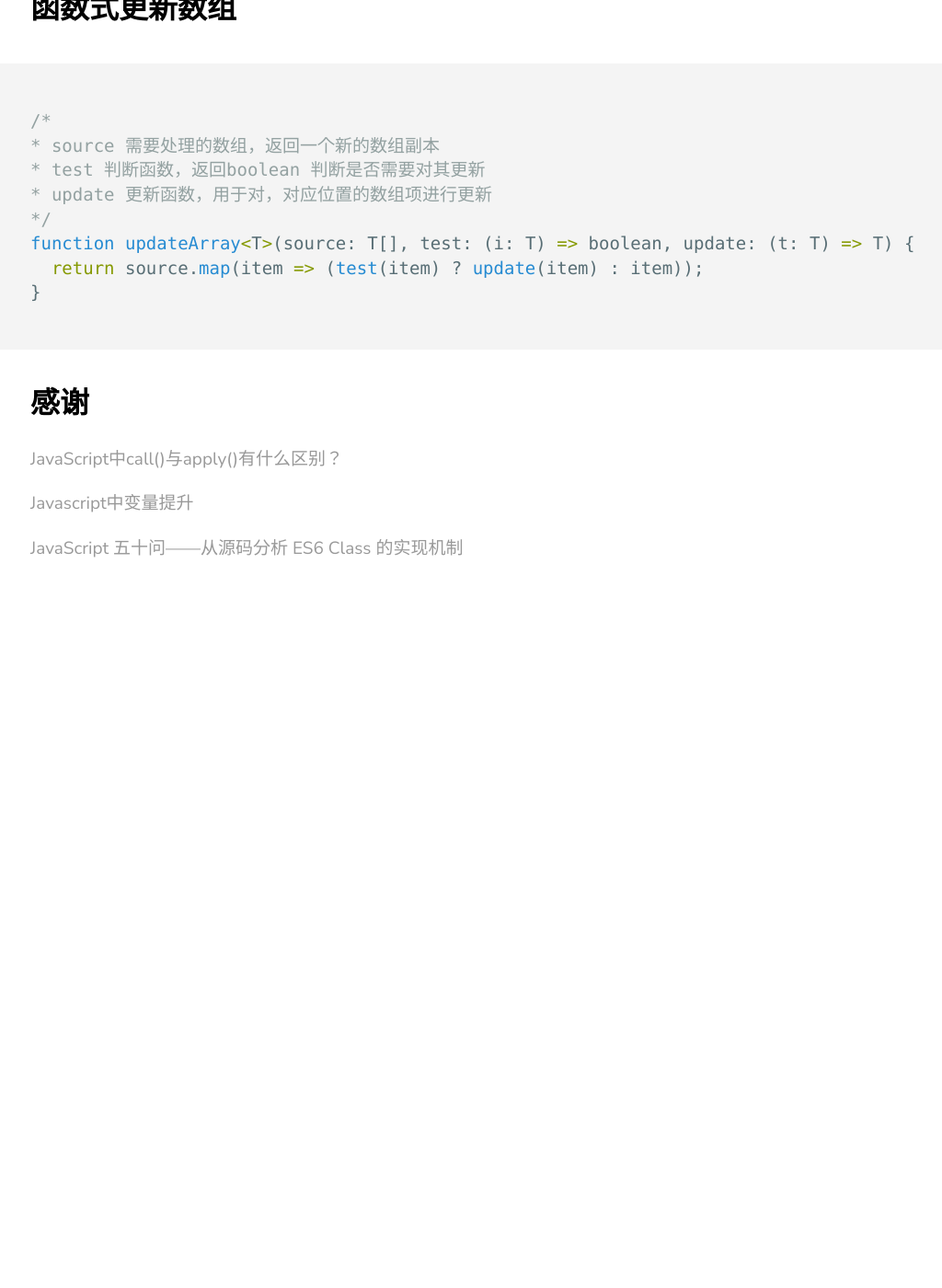
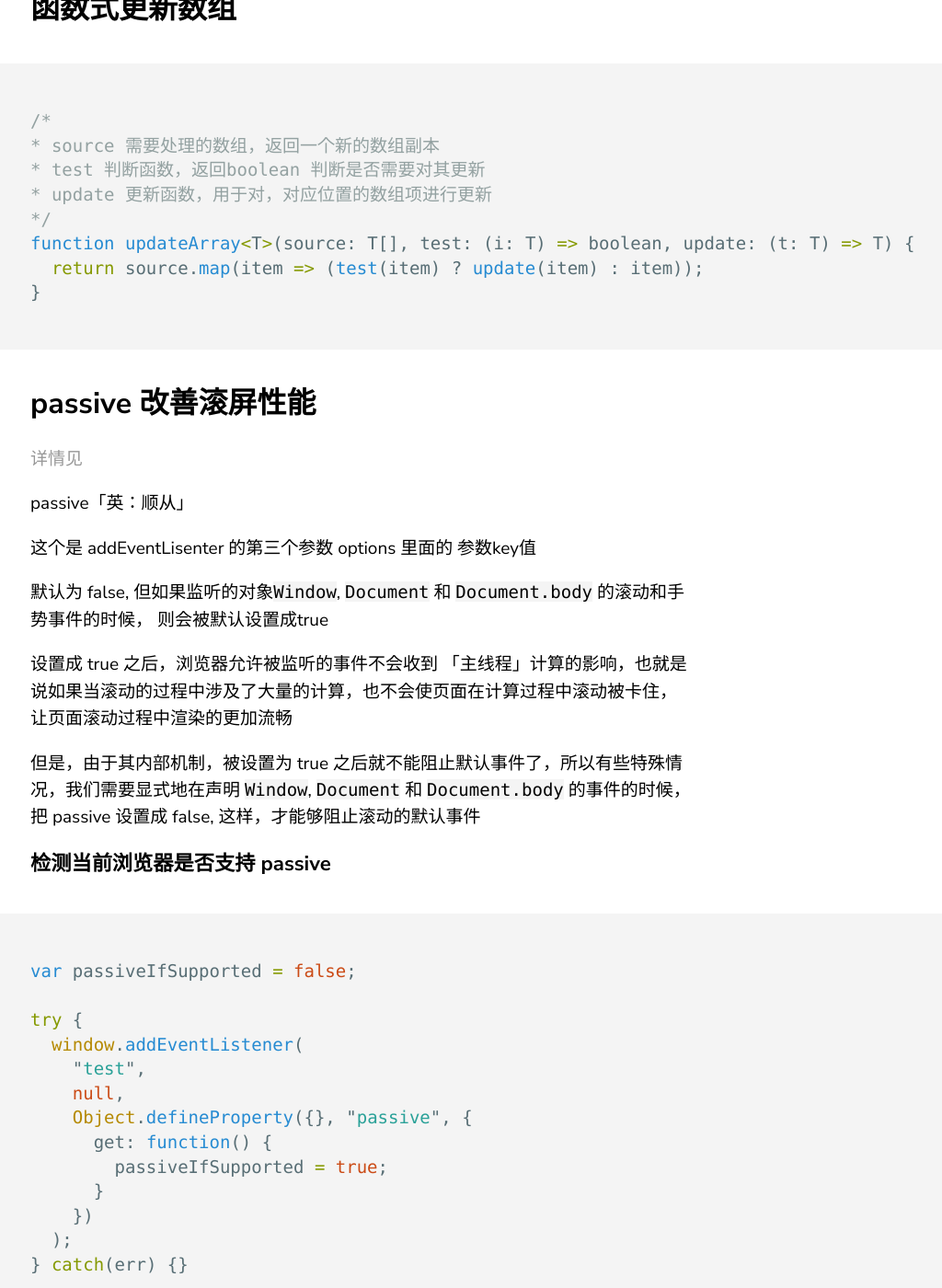
Before and after one commit to bilibiliou/bilibiliou.github.io, a Jekyll site: the page built from _posts/Algorithm/2015-12-31-interview.markdown, in a window 1280 px wide and 1400 px high, scrolled down 57066 px. Shown: the whole window at 92% size, without its empty margins (67-1091 px from the left). Built offline with Jekyll 4.4.1, drawn with Linux system fonts in a browser that asks for light colours; before the commit the page ends 57696 px from its top, so only the background shows below that; some of the changed text lies outside the part shown.

Commit message:
new version

````diff
--- a/_posts/Algorithm/2015-12-31-interview.markdown
+++ b/_posts/Algorithm/2015-12-31-interview.markdown
@@ -1910,6 +1910,38 @@ function updateArray<T>(source: T[], test: (i: T) => boolean, update: (t: T) =>
 }
 ```
 
+## passive 改善滚屏性能
+
+[详情见](https://blog.csdn.net/dj0379/article/details/52883315)
+
+passive「英：顺从」
+
+这个是 addEventLisenter 的第三个参数 options 里面的 参数key值
+
+默认为 false, 但如果监听的对象`Window`, `Document` 和 `Document.body` 的滚动和手势事件的时候， 则会被默认设置成true
+
+设置成 true 之后，浏览器允许被监听的事件不会收到 「主线程」计算的影响，也就是说如果当滚动的过程中涉及了大量的计算，也不会使页面在计算过程中滚动被卡住，让页面滚动过程中渲染的更加流畅
+
+但是，由于其内部机制，被设置为 true 之后就不能阻止默认事件了，所以有些特殊情况，我们需要显式地在声明 `Window`, `Document` 和 `Document.body` 的事件的时候，把 passive 设置成 false, 这样，才能够阻止滚动的默认事件
+
+### 检测当前浏览器是否支持 passive
+
+```js
+var passiveIfSupported = false;
+
+try {
+  window.addEventListener(
+    "test",
+    null,
+    Object.defineProperty({}, "passive", {
+      get: function() {
+        passiveIfSupported = true;
+      }
+    })
+  );
+} catch(err) {}
+```
+
 ## 感谢
 
 [JavaScript中call()与apply()有什么区别？](http://my.oschina.net/warmcafe/blog/74973)
@@ -1917,3 +1949,5 @@ function updateArray<T>(source: T[], test: (i: T) => boolean, update: (t: T) =>
 [Javascript中变量提升](http://www.cnblogs.com/damonlan/archive/2012/07/01/2553425.html)
 
 [JavaScript 五十问——从源码分析 ES6 Class 的实现机制](https://segmentfault.com/a/1190000017842257)
+
+[让页面滑动流畅得飞起的新特性：Passive Event Listeners](https://blog.csdn.net/dj0379/article/details/52883315)
````
